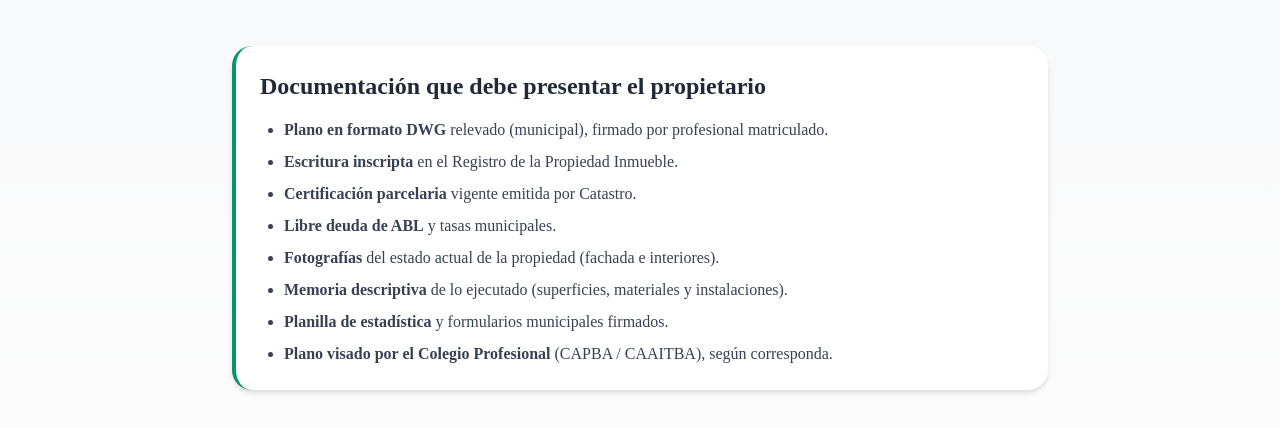
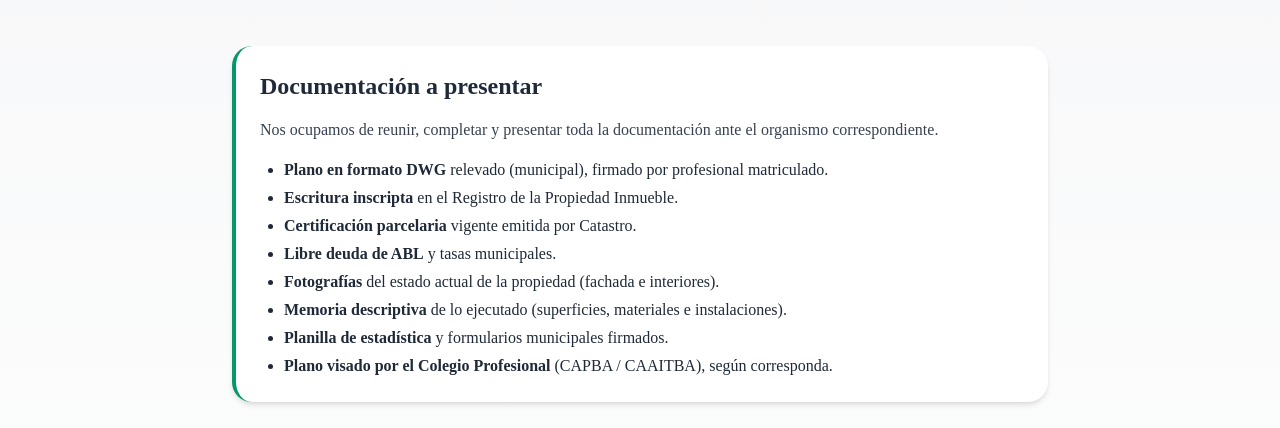
Before and after one commit to gestiones-art/grupo-tekton-landing, a Next.js app: page /tramites/regularizacion in a window 1280 px wide. Shown: the part 514-942 px from the top of the page. Built offline with nearby package versions, Linux system fonts and the light colour scheme.

Commit message:
Update page.js

```diff
--- a/app/tramites/regularizacion/page.js
+++ b/app/tramites/regularizacion/page.js
@@ -41,38 +41,24 @@ export default function Page() {
 
         <div className="bg-white border-l-4 border-emerald-600 p-6 rounded-2xl shadow-md">
           <h2 className="text-2xl font-bold text-gray-800 mb-4">
-            Documentación que debe presentar el propietario
+              Documentación a presentar
+
           </h2>
-          <ul className="list-disc pl-6 space-y-2 text-gray-700">
-            <li>
-              <strong>Plano en formato DWG</strong> relevado (municipal), firmado por profesional
-              matriculado.
-            </li>
-            <li>
-              <strong>Escritura inscripta</strong> en el Registro de la Propiedad Inmueble.
-            </li>
-            <li>
-              <strong>Certificación parcelaria</strong> vigente emitida por Catastro.
-            </li>
-            <li>
-              <strong>Libre deuda de ABL</strong> y tasas municipales.
-            </li>
-            <li>
-              <strong>Fotografías</strong> del estado actual de la propiedad (fachada e interiores).
-            </li>
-            <li>
-              <strong>Memoria descriptiva</strong> de lo ejecutado (superficies, materiales y
-              instalaciones).
-            </li>
-            <li>
-              <strong>Planilla de estadística</strong> y formularios municipales firmados.
-            </li>
-            <li>
-              <strong>Plano visado por el Colegio Profesional</strong> (CAPBA / CAAITBA), según
-              corresponda.
-            </li>
-          </ul>
-        </div>
+
+  <p className="text-gray-700 mb-4">
+    Nos ocupamos de reunir, completar y presentar toda la documentación ante el organismo correspondiente.
+  </p>
+  <ul className="list-disc pl-6 space-y-1 text-gray-800">
+    <li><strong>Plano en formato DWG</strong> relevado (municipal), firmado por profesional matriculado.</li>
+    <li><strong>Escritura inscripta</strong> en el Registro de la Propiedad Inmueble.</li>
+    <li><strong>Certificación parcelaria</strong> vigente emitida por Catastro.</li>
+    <li><strong>Libre deuda de ABL</strong> y tasas municipales.</li>
+    <li><strong>Fotografías</strong> del estado actual de la propiedad (fachada e interiores).</li>
+    <li><strong>Memoria descriptiva</strong> de lo ejecutado (superficies, materiales e instalaciones).</li>
+    <li><strong>Planilla de estadística</strong> y formularios municipales firmados.</li>
+    <li><strong>Plano visado por el Colegio Profesional</strong> (CAPBA / CAAITBA), según corresponda.</li>
+  </ul>
+</div>
 
         <div className="bg-gradient-to-r from-emerald-600 to-emerald-500 text-white p-8 rounded-2xl shadow-lg text-center">
           <h3 className="text-2xl font-semibold mb-2">¿Tenés una obra para regularizar?</h3>
```
